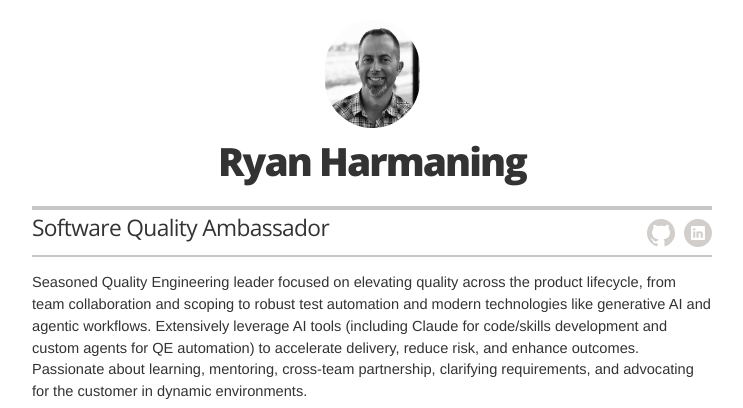
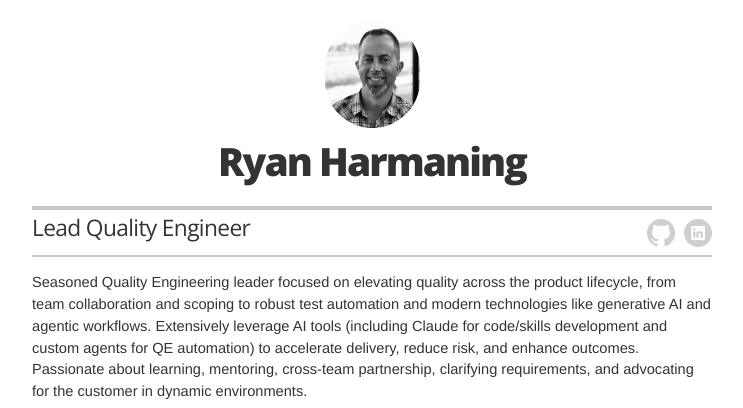
Before and after one commit to rharmaning/rharmaning.github.io, a Jekyll site: the page built from index.html, in a window 1280 px wide and 900 px high. Shown: the top 408 px of the window, without its empty margins (268-1011 px from the left). Built offline with Jekyll 4.4.1, drawn with Linux system fonts in a browser that asks for light colours.

Commit message:
Update resume title

```diff
--- a/_config.yml
+++ b/_config.yml
@@ -11,7 +11,7 @@ sass:
 # Resume settings
 resume_avatar: "true"
 resume_name: "Ryan Harmaning"
-resume_title: "Software Quality Ambassador"
+resume_title: "Lead Quality Engineer"
 resume_contact_email: "ryan.harmaning@gmail.com"
 
 # use "yes" to display the email contact button,
```
